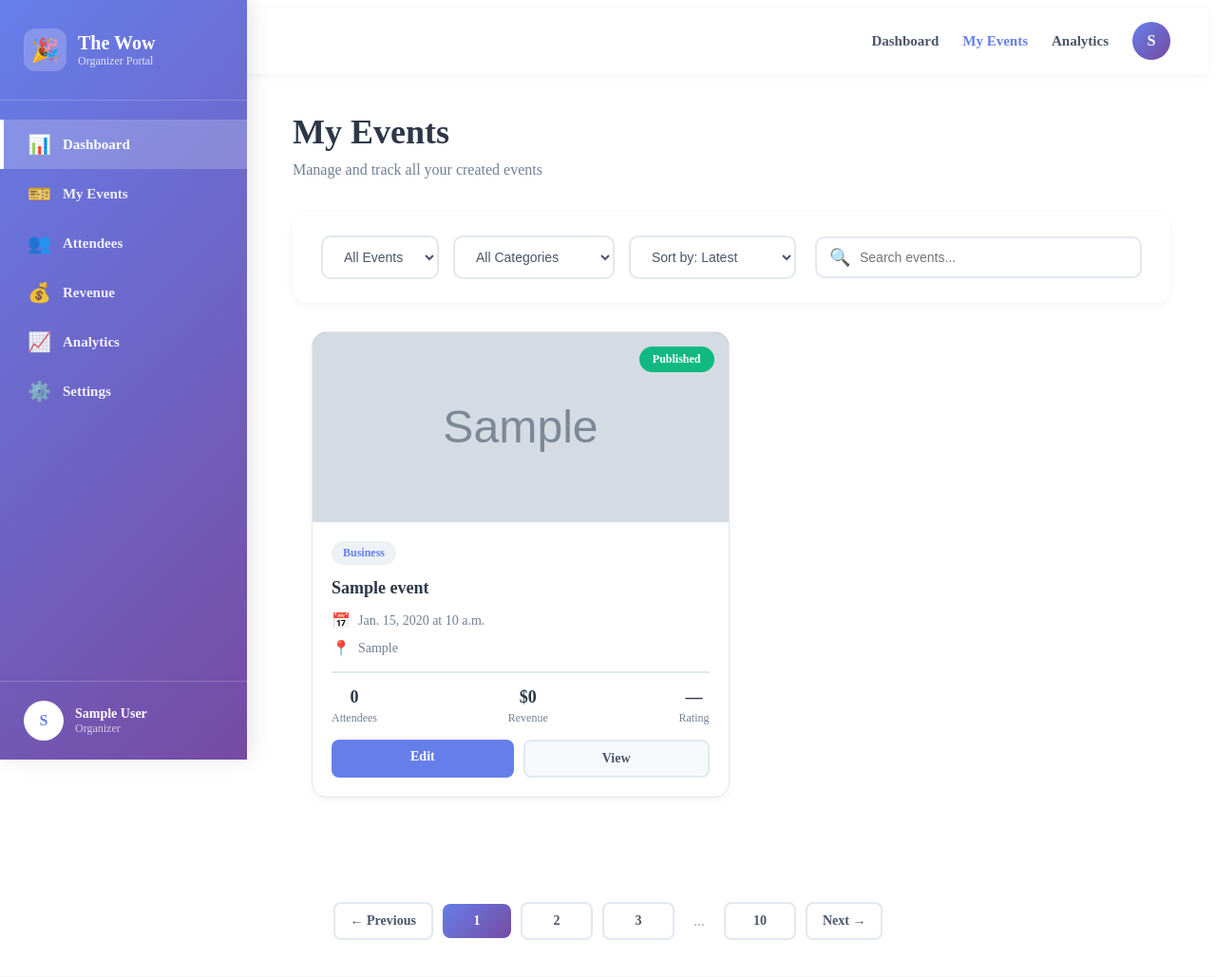
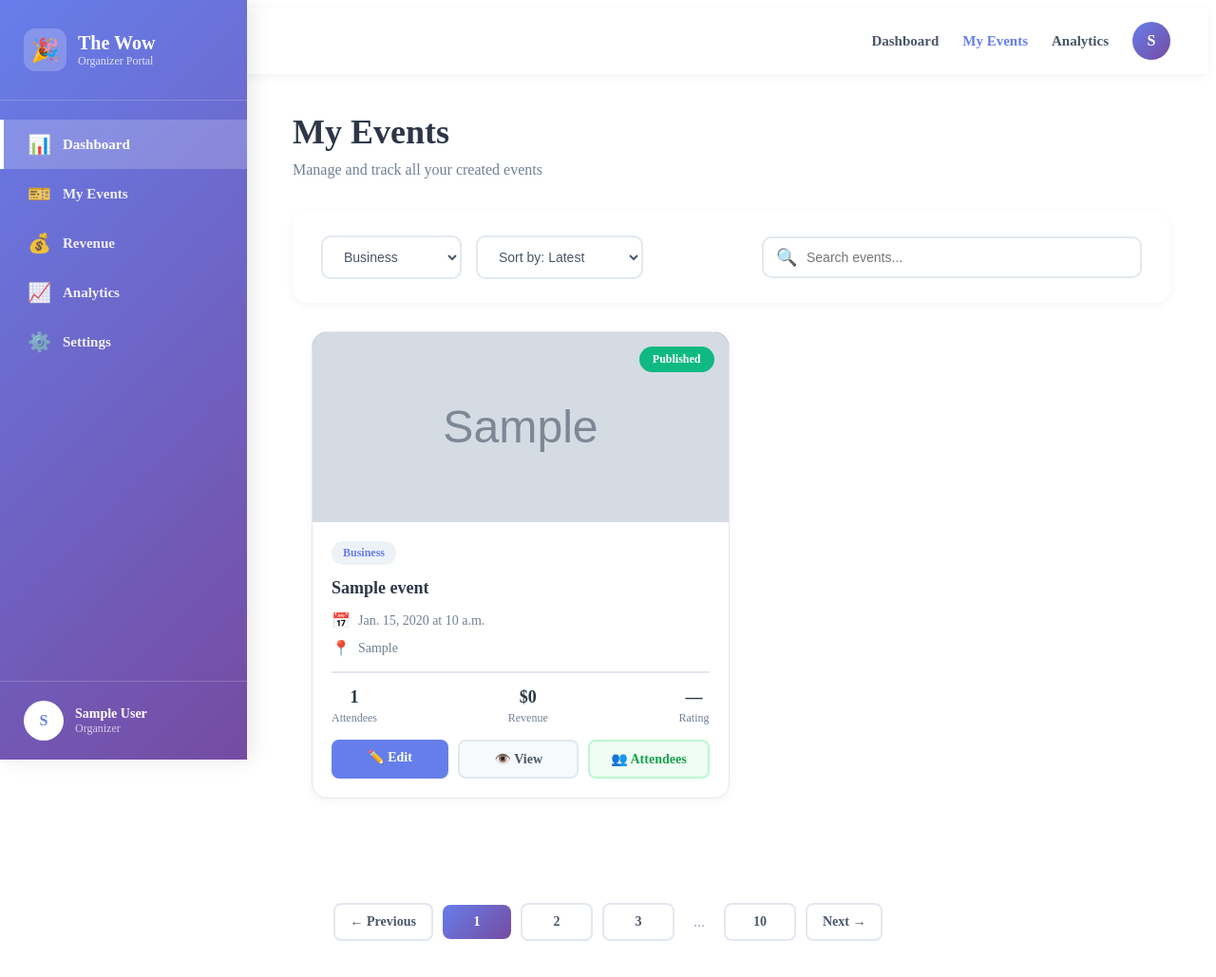
Before and after one commit to AkshitaKhandelwal21/The_Wow_EventManagementSystem, a Django app: page /event/my_events/ in a window 1280 px wide. Shown: the whole page at 95% size. Before the commit the page ends 990 px from the top, so only its background shows below. Run offline with Django 5.2, Linux system fonts and the light colour scheme; a user stored in the database is signed in; tables that the repository leaves empty hold one stand-in row (values such as "Sample post"); grey boxes marked "Sample" are stand-in pictures; parts of the project's set-up code (start-up, migrations or seed data) failed here and were passed over.

Commit message:
search wip

```diff
--- a/dashboards/templates/organizer/attendees.html
+++ b/dashboards/templates/organizer/attendees.html
@@ -11,7 +11,7 @@
                     <h1 style="margin: 0 0 8px; color: #2d3748; font-size: 32px; font-weight: 700;">Event Attendees</h1>
                     <p style="margin: 0; color: #718096; font-size: 16px;">{{ event.title }}</p>
                 </div>
-                <a href="#"
+                <a href="{% url 'view_event' event.pk %}"
                     style="padding: 10px 20px; background: white; color: #4a5568; text-decoration: none; border-radius: 10px; font-size: 14px; font-weight: 600; border: 2px solid #e2e8f0;">←
                     Back to Event</a>
             </div>
--- a/dashboards/templates/organizer/my_events.html
+++ b/dashboards/templates/organizer/my_events.html
@@ -34,46 +34,7 @@
         <h1 style="margin: 0 0 10px; color: #2d3748; font-size: 36px; font-weight: 700;">My Events</h1>
         <p style="margin: 0; color: #718096; font-size: 16px;">Manage and track all your created events</p>
     </div>
-
-    <!-- Filters and Search Bar -->
-    <div
-        style="background: white; border-radius: 16px; padding: 25px 30px; box-shadow: 0 2px 10px rgba(0, 0, 0, 0.05); margin-bottom: 30px; display: flex; justify-content: space-between; align-items: center; gap: 20px; flex-wrap: wrap;">
-        <!-- Filters content remains the same -->
-        <div style="display: flex; gap: 15px; flex-wrap: wrap;">
-            <select
-                style="padding: 12px 18px; border: 2px solid #e2e8f0; border-radius: 10px; font-size: 14px; color: #4a5568; outline: none; cursor: pointer; background: white; font-weight: 500;">
-                <option>All Events</option>
-                <option>Published</option>
-                <option>Draft</option>
-                <option>Upcoming</option>
-                <option>Past</option>
-                <option>Cancelled</option>
-            </select>
-            <select
-                style="padding: 12px 18px; border: 2px solid #e2e8f0; border-radius: 10px; font-size: 14px; color: #4a5568; outline: none; cursor: pointer; background: white; font-weight: 500;">
-                <option>All Categories</option>
-                <option>Music & Concerts</option>
-                <option>Sports & Fitness</option>
-                <option>Technology</option>
-                <option>Arts & Culture</option>
-                <option>Food & Dining</option>
-                <option>Business</option>
-            </select>
-            <select
-                style="padding: 12px 18px; border: 2px solid #e2e8f0; border-radius: 10px; font-size: 14px; color: #4a5568; outline: none; cursor: pointer; background: white; font-weight: 500;">
-                <option>Sort by: Latest</option>
-                <option>Sort by: Date</option>
-                <option>Sort by: Name</option>
-                <option>Sort by: Attendees</option>
-            </select>
-        </div>
-        <div style="position: relative; flex: 1; min-width: 250px; max-width: 400px;">
-            <input type="text" placeholder="Search events..."
-                style="width: 100%; padding: 12px 18px 12px 45px; border: 2px solid #e2e8f0; border-radius: 10px; font-size: 14px; color: #4a5568; outline: none; box-sizing: border-box;">
-            <span
-                style="position: absolute; left: 15px; top: 50%; transform: translateY(-50%); color: #a0aec0; font-size: 18px;">🔍</span>
-        </div>
-    </div>
+    {% include 'filters.html' %}
     <div
         style="display: grid; grid-template-columns: repeat(auto-fill, minmax(350px, 1fr)); gap: 25px; margin-left: 20px;">
         {% if events %}
@@ -90,15 +51,16 @@
             </div>
             {% else %}
             <div
-            style="position: relative; height: 250px; background: linear-gradient(135deg, #667eea 0%, #764ba2 100%); overflow: hidden;">
-            <span
-            style="position: absolute; top: 15px; right: 15px; background: #10b981; color: white; padding: 6px 14px; border-radius: 20px; font-size: 12px; font-weight: 600;">
-            Published</span></div>
+                style="position: relative; height: 250px; background: linear-gradient(135deg, #667eea 0%, #764ba2 100%); overflow: hidden;">
+                <span
+                    style="position: absolute; top: 15px; right: 15px; background: #10b981; color: white; padding: 6px 14px; border-radius: 20px; font-size: 12px; font-weight: 600;">
+                    Published</span>
+            </div>
             {% endif %}
             <div style="padding: 20px;">
                 <span
                     style="display: inline-block; background: #edf2f7; color: #667eea; padding: 5px 12px; border-radius: 20px; font-size: 12px; font-weight: 600; margin-bottom: 12px;">
-                  {{ event.category }}</span>
+                    {{ event.category }}</span>
                 <h3 style="margin: 0 0 12px; color: #2d3748; font-size: 18px; font-weight: 700; line-height: 1.4;">
                     {{ event.title }}</h3>
                 <div
@@ -114,7 +76,8 @@
                 <div
                     style="display: flex; justify-content: space-between; padding-top: 15px; border-top: 2px solid #e2e8f0; margin-bottom: 15px;">
                     <div style="text-align: center;">
-                        <p style="margin: 0 0 4px; color: #2d3748; font-weight: 700; font-size: 18px;">0</p>
+                        <p style="margin: 0 0 4px; color: #2d3748; font-weight: 700; font-size: 18px;">
+                            {{event.attendees}}</p>
                         <p style="margin: 0; color: #718096; font-size: 12px; font-weight: 500;">Attendees</p>
                     </div>
                     <div style="text-align: center;">
@@ -126,11 +89,19 @@
                         <p style="margin: 0; color: #718096; font-size: 12px; font-weight: 500;">Rating</p>
                     </div>
                 </div>
-                <div style="display: flex; gap: 10px;">
+                <div style="display: flex; gap: 10px; flex-wrap: wrap;">
                     <a href="{% url 'edit_event' event.pk %}"
-                        style="flex: 1; padding: 10px; background: #667eea; color: white; text-align: center; text-decoration: none; border-radius: 8px; font-size: 14px; font-weight: 600;">Edit</a>
+                        style="flex: 1; padding: 10px; background: #667eea; color: white; text-align: center; text-decoration: none; border-radius: 8px; font-size: 14px; font-weight: 600;">
+                        ✏️ Edit
+                    </a>
                     <a href="{% url 'view_event' event.pk %}"
-                        style="flex: 1; padding: 10px; background: #f7fafc; color: #4a5568; text-align: center; text-decoration: none; border-radius: 8px; font-size: 14px; font-weight: 600; border: 2px solid #e2e8f0;">View</a>
+                        style="flex: 1; padding: 10px; background: #f7fafc; color: #4a5568; text-align: center; text-decoration: none; border-radius: 8px; font-size: 14px; font-weight: 600; border: 2px solid #e2e8f0;">
+                        👁️ View
+                    </a>
+                    <a href="{% url 'attendees' event.pk %}"
+                        style="flex: 1; padding: 10px; background: #f0fdf4; color: #16a34a; text-align: center; text-decoration: none; border-radius: 8px; font-size: 14px; font-weight: 600; border: 2px solid #bbf7d0;">
+                        👥 Attendees
+                    </a>
                 </div>
             </div>
         </div>
--- a/dashboards/urls.py
+++ b/dashboards/urls.py
@@ -16,6 +16,6 @@ urlpatterns = [
     path("ticket/<int:pk>/", views.TicketQRView.as_view(), name="ticket-qr"),
     path("qr/<uuid:token>/", views.QRImageView.as_view(), name="qr-image"),
     path("verify-ticket/<uuid:token>/", views.VerifyTicketView.as_view(), name="verify-ticket"),
-    path('attendees_list/', views.AttendeesListView.as_view(), name='attendees'),
+    path('attendees/<int:pk>', views.AttendeesListView.as_view(), name='attendees'),
     path('event/export-attendees/', views.ExportAttendeesCSVView.as_view(), name='export_attendees_csv'),
 ]
--- a/dashboards/views.py
+++ b/dashboards/views.py
@@ -12,6 +12,7 @@ from .models import Event, EventRegistration
 from django.utils.timezone import now
 import csv
 from django.db.models import Count
+from .mixin import EventFilterMixin
 
 # Create your views here.
 
@@ -58,12 +59,16 @@ class CreateEventView(LoginRequiredMixin, TemplateView):
         return self.render_to_response({'form': form})
 
 
-class MyEventsView(LoginRequiredMixin, TemplateView):
+class MyEventsView(LoginRequiredMixin, EventFilterMixin, TemplateView):
     template_name = 'organizer/my_events.html'
 
     def get_context_data(self, **kwargs):
         context = super().get_context_data(**kwargs)
-        context['events'] = Event.objects.filter(user=self.request.user).order_by('date', 'time')
+        events = Event.objects.filter(user=self.request.user).annotate(
+            attendees=Count('registrations'))
+        events = self.filter_queryset(events)
+        context['events'] = events
+        context['categories'] = Event.Category.choices
         return context
 
 class ViewEvent(LoginRequiredMixin, TemplateView):
@@ -214,9 +219,10 @@ class AttendeesListView(TemplateView):
 
     def get_context_data(self, **kwargs):
         context = super().get_context_data(**kwargs)
-        events = Event.objects.filter(user=self.request.user)
-        attendees = EventRegistration.objects.filter(event__in=events)
+        event = get_object_or_404(Event, pk=self.kwargs['pk'], user=self.request.user)
+        attendees = EventRegistration.objects.filter(event=event).select_related('user')
         context['attendees'] = attendees
+        context['event'] = event
         context['total_attendees'] = attendees.count()
         return context
 
--- /dev/null
+++ b/templates/filters.html
@@ -0,0 +1,26 @@
+<!-- Filters and Search Bar -->
+<div
+    style="background: white; border-radius: 16px; padding: 25px 30px; box-shadow: 0 2px 10px rgba(0, 0, 0, 0.05); margin-bottom: 30px; display: flex; justify-content: space-between; align-items: center; gap: 20px; flex-wrap: wrap;">
+    <!-- Filters content remains the same -->
+    <div style="display: flex; gap: 15px; flex-wrap: wrap;">
+        <select
+            style="padding: 12px 18px; border: 2px solid #e2e8f0; border-radius: 10px; font-size: 14px; color: #4a5568; outline: none; cursor: pointer; background: white; font-weight: 500;">
+            {% for value, label in categories %}
+            <option value="{{ value }}">{{ label }}</option>
+            {% endfor %}
+        </select>
+        <select
+            style="padding: 12px 18px; border: 2px solid #e2e8f0; border-radius: 10px; font-size: 14px; color: #4a5568; outline: none; cursor: pointer; background: white; font-weight: 500;">
+            <option>Sort by: Latest</option>
+            <option>Sort by: Date</option>
+            <option>Sort by: Name</option>
+            <option>Sort by: Attendees</option>
+        </select>
+    </div>
+    <div style="position: relative; flex: 1; min-width: 250px; max-width: 400px;">
+        <input type="text" placeholder="Search events..."
+            style="width: 100%; padding: 12px 18px 12px 45px; border: 2px solid #e2e8f0; border-radius: 10px; font-size: 14px; color: #4a5568; outline: none; box-sizing: border-box;">
+        <span
+            style="position: absolute; left: 15px; top: 50%; transform: translateY(-50%); color: #a0aec0; font-size: 18px;">🔍</span>
+    </div>
+</div>
--- a/templates/org_lhn.html
+++ b/templates/org_lhn.html
@@ -17,7 +17,7 @@
 
     <!-- Left Hand Navigation -->
     <nav style="padding: 20px 0;">
-        <a href="#"
+        <a href="{% url 'org-dashboard' %}"
             style="display: flex; align-items: center; gap: 12px; padding: 14px 25px; color: white; text-decoration: none; background: rgba(255, 255, 255, 0.2); border-left: 4px solid white; transition: all 0.3s;">
             <span style="font-size: 20px;">📊</span>
             <span style="font-weight: 600; font-size: 15px;">Dashboard</span>
@@ -26,11 +26,6 @@
             style="display: flex; align-items: center; gap: 12px; padding: 14px 25px; color: rgba(255, 255, 255, 0.9); text-decoration: none; border-left: 4px solid transparent; transition: all 0.3s;">
             <span style="font-size: 20px;">🎫</span>
             <span style="font-weight: 600; font-size: 15px;">My Events</span>
-        </a>
-        <a href="{% url 'attendees' %}"
-            style="display: flex; align-items: center; gap: 12px; padding: 14px 25px; color: rgba(255, 255, 255, 0.9); text-decoration: none; border-left: 4px solid transparent; transition: all 0.3s;">
-            <span style="font-size: 20px;">👥</span>
-            <span style="font-weight: 600; font-size: 15px;">Attendees</span>
         </a>
         <a href="#"
             style="display: flex; align-items: center; gap: 12px; padding: 14px 25px; color: rgba(255, 255, 255, 0.9); text-decoration: none; border-left: 4px solid transparent; transition: all 0.3s;">
```
Also changed, not shown: dashboards/mixin.py (added, +25 -0 lines).
